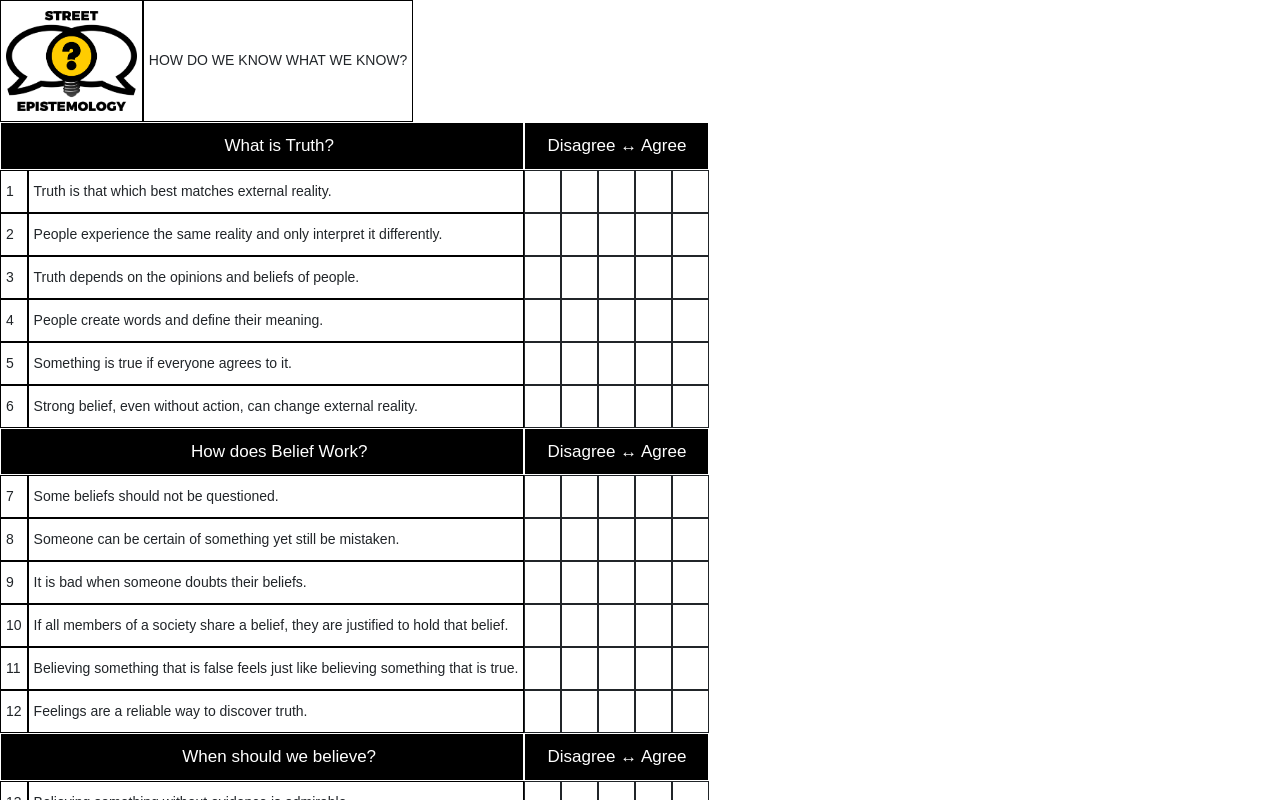
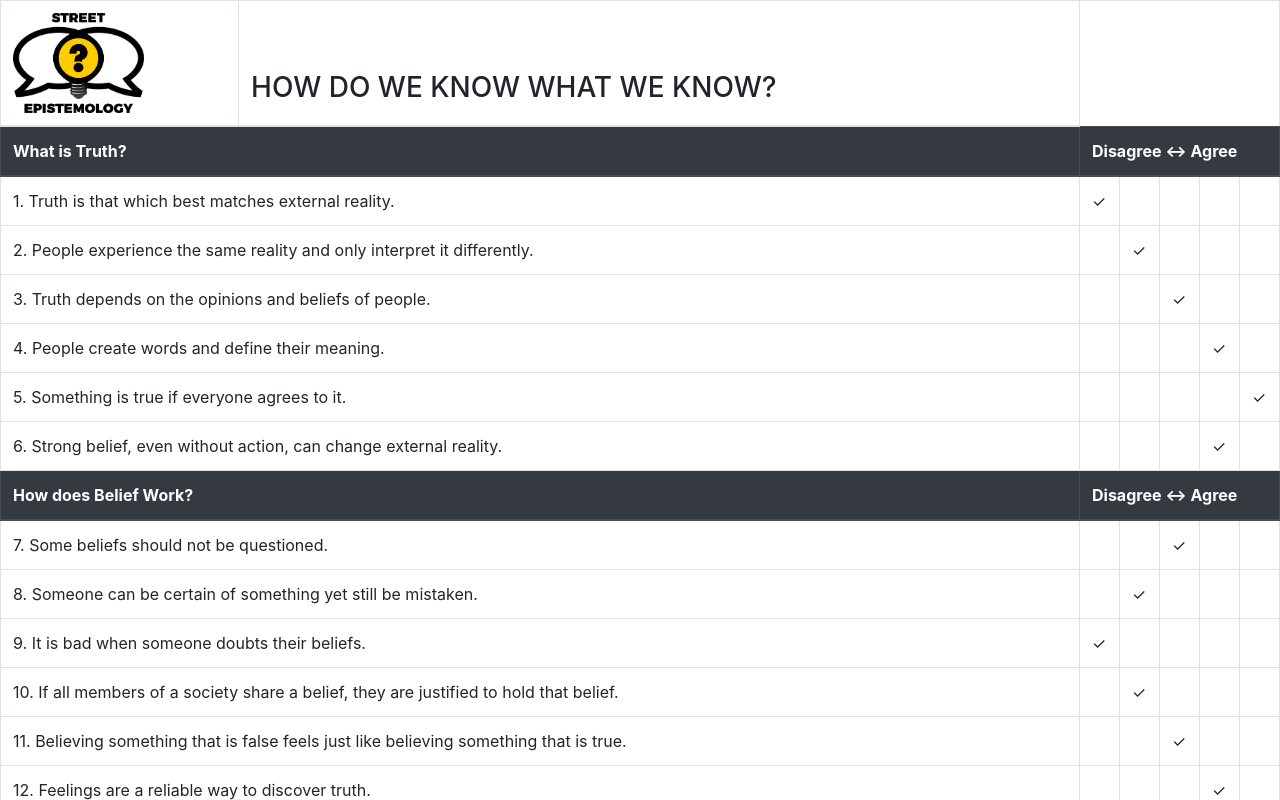
Before and after one commit to Street-Epistemology/se-survey, a React (Create React App) app in the folder se-survey/: page / in a window 1280 px wide. Shown: the top 800 px of the page. Built offline with nearby package versions, Linux system fonts and the light colour scheme.

Commit message:
Simplified styling and simplified hash algorithm

```diff
--- a/se-survey/src/App.css
+++ b/se-survey/src/App.css
@@ -1,67 +1,12 @@
-td {
-  border-color: black;
-  border-style: solid;
-  border-width: 1px;
-  font-family: Arial, sans-serif;
-  font-size: 14px;
-  overflow: hidden;
-  padding: 10px 5px;
-  word-break: normal;
+/* checkboxes */
+.td-check {
+  cursor: pointer;
+  padding: 0px;
+  align-content: center;
   vertical-align: middle;
+  width: 40px;
 }
 
 th {
-  border-color: black;
-  border-style: solid;
-  border-width: 1px;
-  font-family: Arial, sans-serif;
-  font-size: 14px;
-  font-weight: normal;
-  overflow: hidden;
-  padding: 10px 5px;
-  word-break: normal;
+  vertical-align: middle;
 }
-
-.scrl {
-    height: 800px;
-    overflow: scroll;
-}
-
-/* black table header */
-.bth {
-  background-color: #000000;
-  border-color: inherit;
-  color: #ffffff;
-  font-size: 17px;
-  text-align: center;
-}
-
-.bth:first-child {
-  text-indent: 2em;
-}
-
-/* table row cell */
-.trc {
-  border-color: inherit;
-  text-align: center;
-  min-width: 37px;
-  font-size: 26px;
-  padding: 0;
-}
-
-/* questions */
-.trc:nth-child(2) {
-  text-align: left;
-  font-size: 14px;
-  padding: 10px 5px;
-}
-
-/* checkboxes */
-.check {
-  cursor: pointer;
-}
-
-/* banded row */
-.bd {
-  background-color: #dddddd;
-}
--- a/se-survey/src/App.tsx
+++ b/se-survey/src/App.tsx
@@ -2,6 +2,8 @@ import React, { useState } from 'react';
 import logo from './images/se-logo-color.png';
 import questionJson from './files/questions.json';
 import { QuestionResponse, Question } from './components/Question';
+import { Confidence } from './utils/Confidence';
+import { stringify } from 'querystring';
 
 interface QuestionGroup {
   questions: QuestionResponse[];
@@ -13,9 +15,67 @@ const loadData = () => {
   return result;
 };
 
+const mapConfidenceToNumber = (confidence: Confidence | undefined): number => {
+  return (confidence ?? -1) + 1;
+};
+
+const mapNumberToConfidence = (value: number): Confidence | undefined => {
+  return value === 0 ? undefined : value - 1;
+};
+
+const toFlag = (
+  pos1: Confidence | undefined,
+  pos2: Confidence | undefined
+): string => {
+  const value = mapConfidenceToNumber(pos1) + mapConfidenceToNumber(pos2) * 6;
+  return value > 25
+    ? String.fromCharCode(22 + value)
+    : String.fromCharCode(65 + value);
+};
+
+const fromFlag = (flag: string): Array<Confidence | undefined> => {
+  const code = flag.charCodeAt(0);
+  const value = code >= 64 ? flag.charCodeAt(0) - 65 : flag.charCodeAt(0) - 22;
+  console.log(flag + value);
+  const pos1 = mapNumberToConfidence(value % 6);
+  const pos2 = mapNumberToConfidence(Math.floor(value / 6));
+  return [pos1, pos2];
+};
+
+const getHash = (groups: QuestionGroup[]): string => {
+  const questions = groups.flatMap((group) => group.questions);
+  const hashChars: string[] = [];
+  for (let i = 0; i < questions.length; i += 2)
+  {
+    const secondConfidence = i + 1 >= questions.length ? undefined : questions[i + 1].confidence;
+    const pairFlag = toFlag(questions[i].confidence, secondConfidence);
+    hashChars.push(pairFlag);
+  }
+
+  return hashChars.join('');
+};
+
+const loadHash = (hash: string): QuestionGroup[] => {
+  const result = loadData();
+  const questions = result.flatMap((group) => group.questions);
+  const setConfidenceAtIndex = (index: number, confidence: Confidence | undefined) : void => {
+    if (index < questions.length) questions[index].confidence = confidence;
+  }
+
+  for (let i = 0; i < hash.length; i++)
+  {
+    const confidences = fromFlag(hash[i]);
+    console.log(confidences);
+    setConfidenceAtIndex(i * 2, confidences[0]);
+    setConfidenceAtIndex((i * 2) + 1, confidences[1]);
+  }
+
+  return result;
+}
+
 const App = () => {
   const [questionGroups, setQuestionGroups] = useState<QuestionGroup[]>(
-    loadData()
+    loadHash('N13PN13PN13H')
   );
 
   const handleSelection = (response: QuestionResponse) => {
@@ -28,23 +88,27 @@ const App = () => {
     }
 
     setQuestionGroups(newGroups);
-    console.log(newGroups);
+    console.log(getHash(newGroups));
   };
 
   return (
     <div className="App">
-      <div className="container-m">
+      <div className="container-s">
+        <table className="table table-bordered table-bordered ">
+          <thead>
             <tr>
-          <th>
+              <th scope="col">
                 <img src={logo} height={100} className="App-logo" alt="logo" />
               </th>
-          <th>{'\tHOW DO WE KNOW\n\rWHAT WE KNOW?'}</th>
+              <th scope="col" align="center">
+                <h3>HOW DO WE KNOW WHAT WE KNOW?</h3>
+              </th>
             </tr>
-      </div>
-      <div className="scrl container-m">
+          </thead>
           {questionGroups.map((group, groupNo) => {
             return (
               <>
+                <thead className="thead-dark">
                   <tr>
                     <th className="bth" colSpan={2}>
                       {group.groupName}
@@ -53,6 +117,7 @@ const App = () => {
                       Disagree ↔ Agree
                     </th>
                   </tr>
+                </thead>
                 {group.questions.map((question, questionNo) => {
                   let lineNo = groupNo * 6 + questionNo + 1;
                   return (
@@ -67,6 +132,7 @@ const App = () => {
               </>
             );
           })}
+        </table>
       </div>
     </div>
   );
--- a/se-survey/src/components/Question.tsx
+++ b/se-survey/src/components/Question.tsx
@@ -24,9 +24,10 @@ export const Question: React.FC<QuestionResponseProps> = ({
     };
     return (
       <td
+        width={50}
         key={confidence}
         onClick={() => callback(value)}
-        className="trc check"
+        className="td-check"
       >
         {response.confidence === confidence ? '✓' : null}
       </td>
@@ -34,8 +35,7 @@ export const Question: React.FC<QuestionResponseProps> = ({
   });
   return (
     <tr>
-      <td>{questionNo}</td>
-      <td>{response.question}</td>
+      <td colSpan={2}>{questionNo + '. ' + response.question}</td>
       {buttons}
     </tr>
   );
```
Lines whose indentation alone changed are shown as unchanged.
